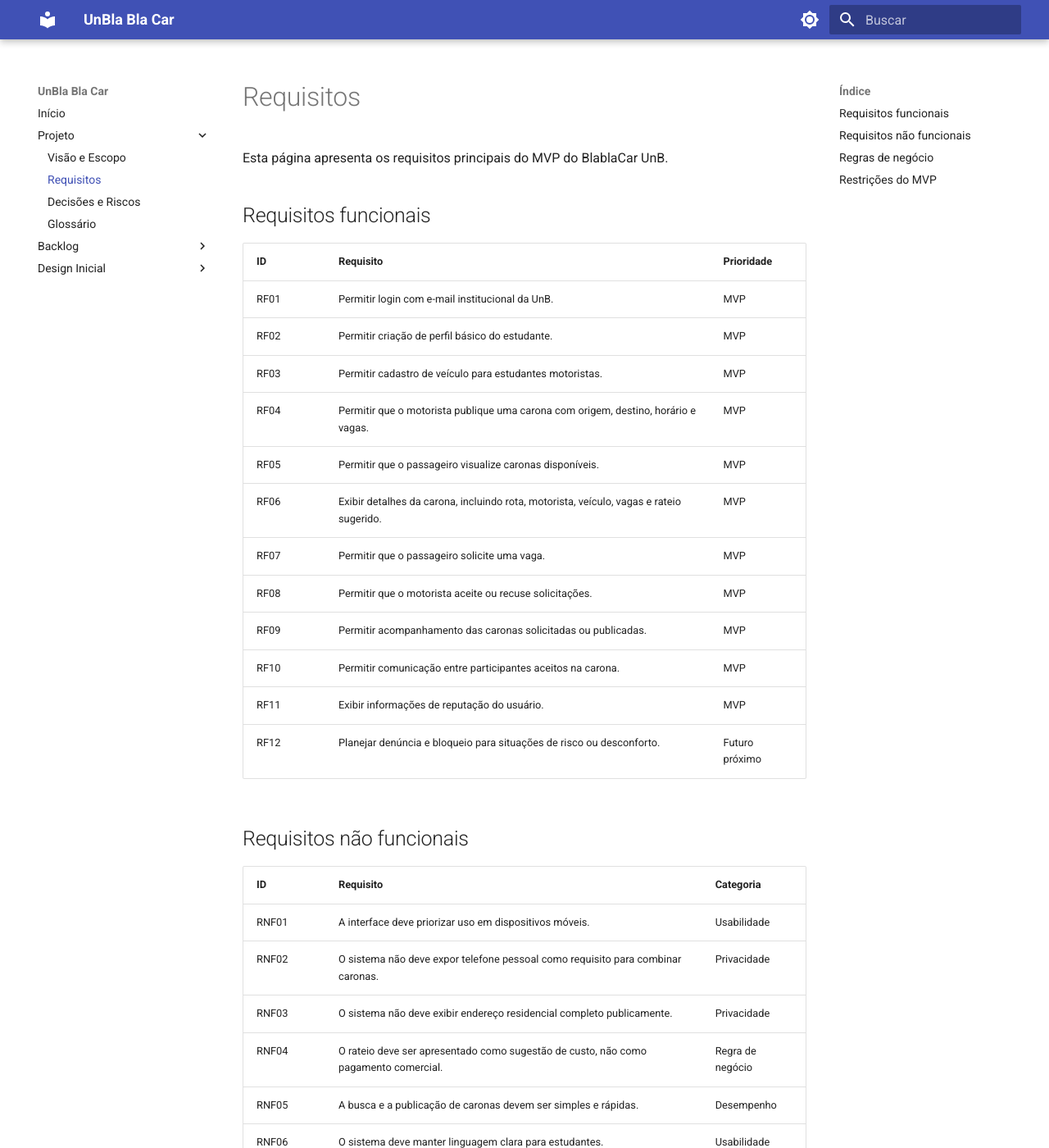
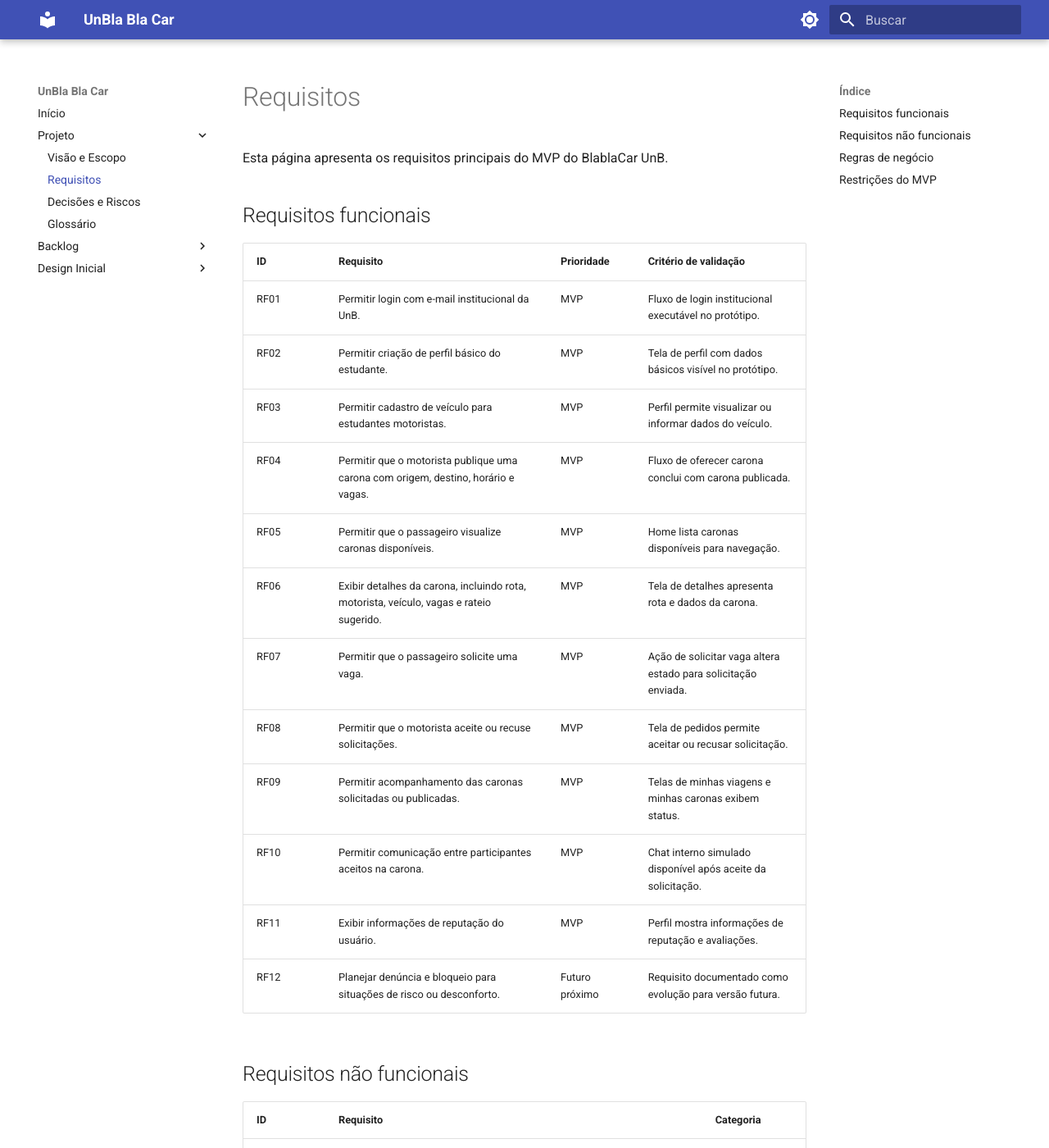
Before and after one commit to si-2026-1/blablaCar-UnB, an MkDocs documentation site: the page built from docs/projeto/requisitos.md, in a window 1280 px wide and 1400 px high. Shown: the whole window at 82% size. Built offline with MkDocs 1.6.1 and Material for MkDocs 9.7.7, drawn with Linux system fonts in a browser that asks for light colours.

Commit message:
docs: corrige tabelas da documentacao

```diff
--- a/docs/projeto/requisitos.md
+++ b/docs/projeto/requisitos.md
@@ -4,20 +4,20 @@ Esta página apresenta os requisitos principais do MVP do BlablaCar UnB.
 
 ## Requisitos funcionais
 
-| ID | Requisito | Prioridade |
-|---|---|---|
-| RF01 | Permitir login com e-mail institucional da UnB. | MVP |
-| RF02 | Permitir criação de perfil básico do estudante. | MVP |
-| RF03 | Permitir cadastro de veículo para estudantes motoristas. | MVP |
-| RF04 | Permitir que o motorista publique uma carona com origem, destino, horário e vagas. | MVP |
-| RF05 | Permitir que o passageiro visualize caronas disponíveis. | MVP |
-| RF06 | Exibir detalhes da carona, incluindo rota, motorista, veículo, vagas e rateio sugerido. | MVP |
-| RF07 | Permitir que o passageiro solicite uma vaga. | MVP |
-| RF08 | Permitir que o motorista aceite ou recuse solicitações. | MVP |
-| RF09 | Permitir acompanhamento das caronas solicitadas ou publicadas. | MVP |
-| RF10 | Permitir comunicação entre participantes aceitos na carona. | MVP |
-| RF11 | Exibir informações de reputação do usuário. | MVP |
-| RF12 | Planejar denúncia e bloqueio para situações de risco ou desconforto. | Futuro próximo |
+| ID | Requisito | Prioridade | Critério de validação |
+|---|---|---|---|
+| RF01 | Permitir login com e-mail institucional da UnB. | MVP | Fluxo de login institucional executável no protótipo. |
+| RF02 | Permitir criação de perfil básico do estudante. | MVP | Tela de perfil com dados básicos visível no protótipo. |
+| RF03 | Permitir cadastro de veículo para estudantes motoristas. | MVP | Perfil permite visualizar ou informar dados do veículo. |
+| RF04 | Permitir que o motorista publique uma carona com origem, destino, horário e vagas. | MVP | Fluxo de oferecer carona conclui com carona publicada. |
+| RF05 | Permitir que o passageiro visualize caronas disponíveis. | MVP | Home lista caronas disponíveis para navegação. |
+| RF06 | Exibir detalhes da carona, incluindo rota, motorista, veículo, vagas e rateio sugerido. | MVP | Tela de detalhes apresenta rota e dados da carona. |
+| RF07 | Permitir que o passageiro solicite uma vaga. | MVP | Ação de solicitar vaga altera estado para solicitação enviada. |
+| RF08 | Permitir que o motorista aceite ou recuse solicitações. | MVP | Tela de pedidos permite aceitar ou recusar solicitação. |
+| RF09 | Permitir acompanhamento das caronas solicitadas ou publicadas. | MVP | Telas de minhas viagens e minhas caronas exibem status. |
+| RF10 | Permitir comunicação entre participantes aceitos na carona. | MVP | Chat interno simulado disponível após aceite da solicitação. |
+| RF11 | Exibir informações de reputação do usuário. | MVP | Perfil mostra informações de reputação e avaliações. |
+| RF12 | Planejar denúncia e bloqueio para situações de risco ou desconforto. | Futuro próximo | Requisito documentado como evolução para versão futura. |
 
 ## Requisitos não funcionais
 
```
Also changed, not shown: README.md (+1 -0 lines), 1 other file.
